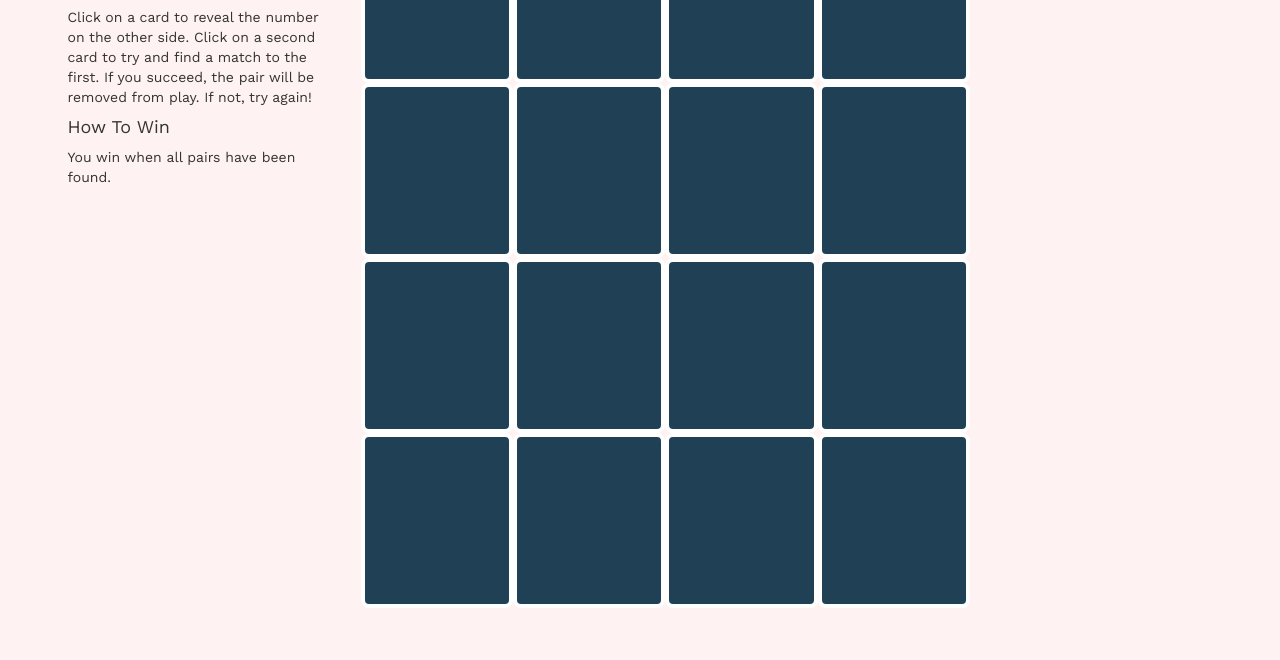
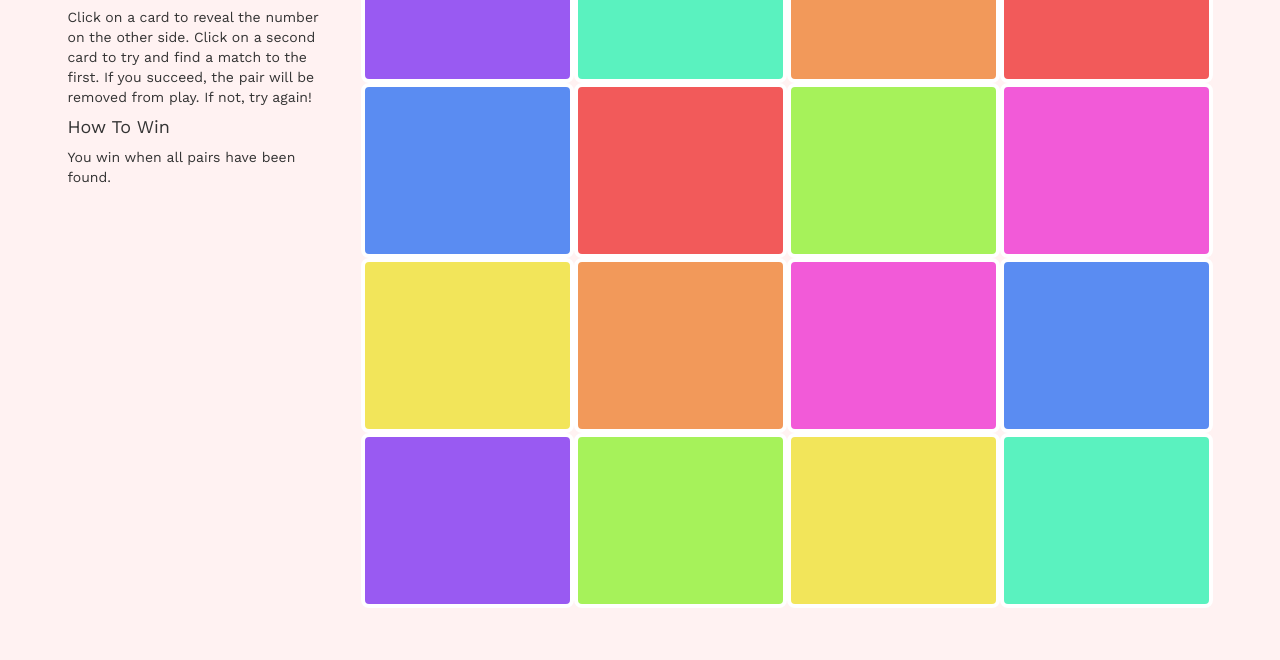
Before and after one commit to daveliew/match_game, a plain HTML site: page index.html in a window 1280 px wide. Shown: the part 145-805 px from the top of the page. Drawn offline with nearby package versions, Linux system fonts and the light colour scheme.

Commit message:
FEAT added .rendercards() method

```diff
--- a/index.html
+++ b/index.html
@@ -21,7 +21,7 @@
       </div>
       <div class="col-md-12 col-lg-9" id="game">
         <!-- Grid -->
-        <div class="row col-md-12 col-lg-9">
+        <!-- <div class="row col-md-12 col-lg-9">
           <div class="col-xs-3 card">
           </div>
           <div class="col-xs-3 card">
@@ -55,7 +55,7 @@
           <div class="col-xs-3 card">
           </div>
         </div>
-      </div>
+      </div> -->
     </div>
   </div>
   <script
--- a/resources/js/match-game.js
+++ b/resources/js/match-game.js
@@ -1,5 +1,5 @@
-// $(document).ready(function () {
-  var MatchGame = {};
+$(function() {
+  var MatchGame ={};
     /*
       Sets up a new game after HTML document has loaded.
       Renders a 4x4 board of cards.
@@ -8,8 +8,7 @@
     /*
       Generates and returns an array of matching card values.
      */
-
-  MatchGame.generateCardValues = function () {
+    MatchGame.generateCardValues = function() {
       var card_array = [1,1,2,2,3,3,4,4,5,5,6,6,7,7,8,8];
       var cardValues = [];
       while (card_array.length > 0) {
@@ -24,18 +23,21 @@
       Converts card values to jQuery card objects and adds them to the supplied game
       object.
     */
+    MatchGame.renderCards = function(cardValues, $game) {
+      /* create CSS styles for each number in cardValues */
+      var cardColors = ["hsl(25,85%,65%)", "hsl(55,85%,65%)", "hsl(90,85%,65%)", "hsl(160,85%,65%)", "hsl(220,85%,65%)", "hsl(265,85%,65%)", "hsl(310,85%,65%)", "hsl(360,85%,65%)"];
+      $game.empty(); /* empty HTML */
+      /* loop through cardValues array to create card object */
+      cardValues.forEach(function(value){
+        var card = $('<div class="col-xs-3 card"></div>');
+        card.data('value', value);
+        card.data('isFlipped', false);
+        card.css('background-color', cardColors[value - 1]);
+        $game.append(card);
+      });
+    };
 
-  MatchGame.renderCards = function(generateCardValues, $game) {
-    var cardColors = ["hsl(25,85%,65%)", "hsl(55,85%,65%)", "hsl(90,85%,65%)", "hsl(160,85%,65%)", "hsl(220,85%,65%)", "hsl(265,85%,65%)", "hsl(310,85%,65%)", "hsl(360,85%,65%)"];
-    $game.empty();
-    for (var i = 0; i < cardValues.length; i++) {
-      var $card = $('<div class="col-xs-3 card"></div>');
-      $card.data('value', cardValues[i]);
-      $card.data('isFlipped', false);
-      $card.data('color', cardColors[cardValues[i]-1]);
-    };
-    $game.append($card);
-  };
+    MatchGame.renderCards(MatchGame.generateCardValues(),$('#game'));
 
     /*
       Flips over a given card and checks to see if two cards are flipped over.
@@ -45,5 +47,5 @@
     MatchGame.flipCard = function($card, $game) {
 
     };
-//
-// });
+
+});
```
Lines whose indentation alone changed are shown as unchanged.
